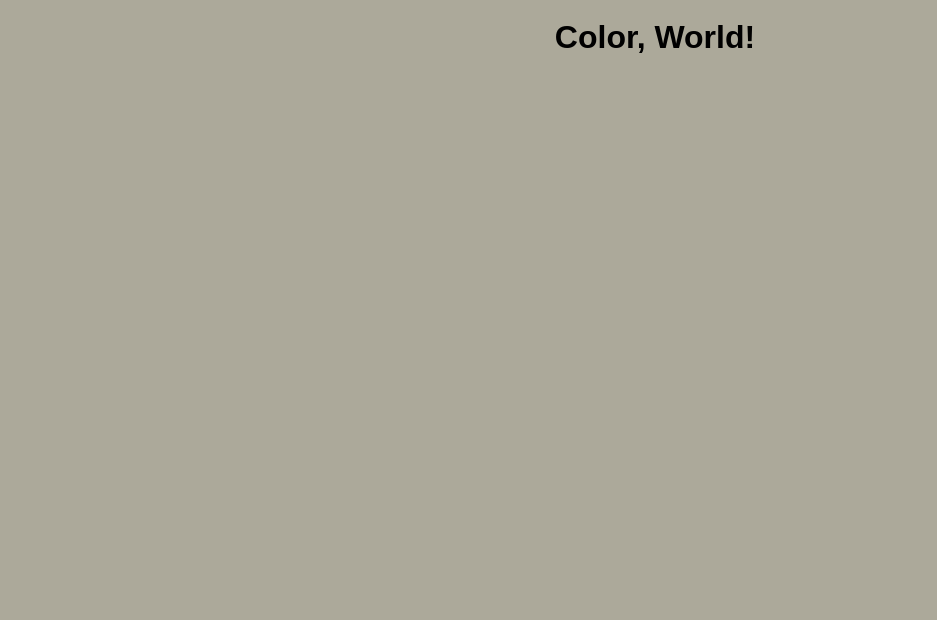
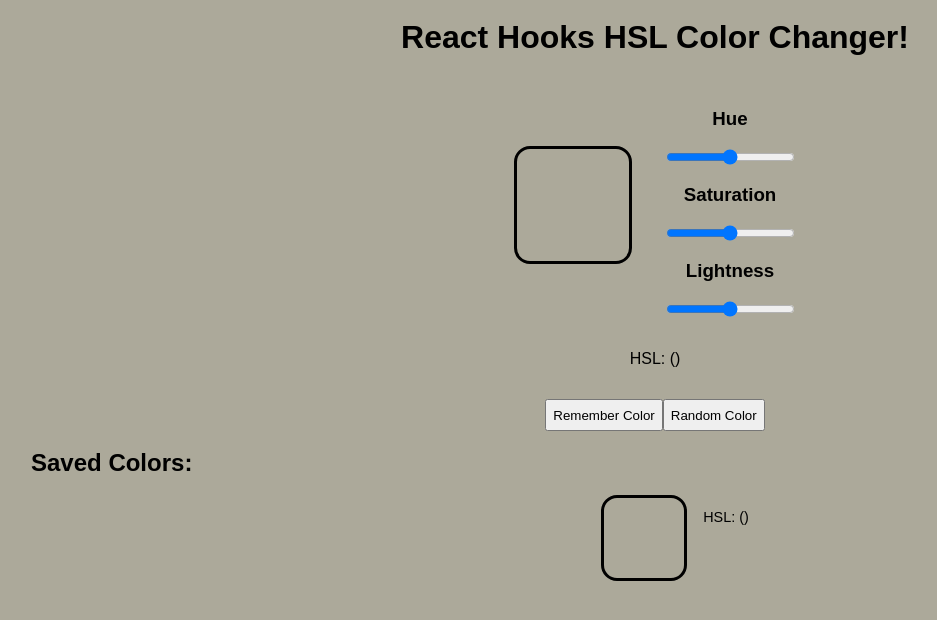
Before and after one commit to juanxsalazar/hsl-hooks, a React (Create React App) app: page / in a window 1280 px wide. Shown: the top 620 px of the page, without its empty margins (1-938 px from the left). Built offline with nearby package versions, Linux system fonts and the light colour scheme.

Commit message:
html added

```diff
--- a/src/App.js
+++ b/src/App.js
@@ -1,8 +1,6 @@
 import React, { Component } from 'react'
 import HelloWorld from './components/HelloWorld'
 
-function App () {
+export default function App () {
     return <HelloWorld />
 }
-
-export default App
--- a/src/components/HelloWorld.js
+++ b/src/components/HelloWorld.js
@@ -1,9 +1,35 @@
 import React, { Component } from 'react'
 
-class HelloWorld extends Component {
-  render() {
-    return <h1>Color, World!</h1>
-  }
+export default function HelloWorld () {
+    return <>
+    <header>
+    <h1>React Hooks HSL Color Changer!</h1>
+    <section>
+      <section className="square"></section>
+      <section className="controls">
+      <h3>Hue</h3>
+      <input type="range"/>
+      <h3>Saturation</h3>
+      <input type="range"/>
+      <h3>Lightness</h3>
+      <input type="range"/>
+      </section>
+    </section>
+    <p>HSL: () </p>
+    </header>
+    <section className="middle">
+    <button className="save-color">Remember Color</button>
+    <button>Random Color</button>
+    </section>
+    <section className="saved-list">
+    <h2>Saved Colors:</h2>
+    <ul>
+      <li className="saved-color">
+      <section className="square">
+      </section>
+      <p className="small-font">HSL: () </p>
+      </li>
+    </ul>
+    </section>
+     </>
 }
-
-export default HelloWorld
```
